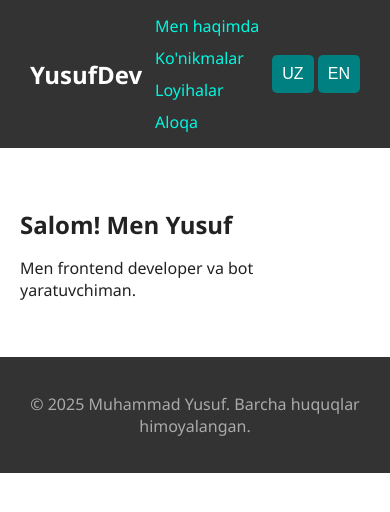
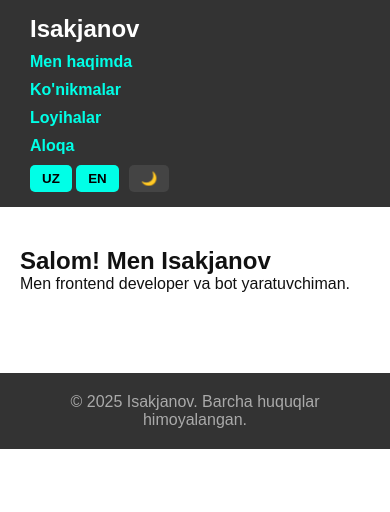
Before and after one commit to isakjanofv/my-Portfolio, a plain HTML site: page portifolio/index.html in a window 390 px wide. Drawn offline with Linux system fonts and the light colour scheme.

Commit message:
dark more qoshildi

```diff
--- a/portifolio/index.html
+++ b/portifolio/index.html
@@ -3,31 +3,41 @@
 <head>
   <meta charset="UTF-8" />
   <meta name="viewport" content="width=device-width, initial-scale=1.0" />
-  <title data-i18n="logo">Isakjanov Dev</title>
+  <title data-i18n="logo">Isakjanov</title>
   <link rel="stylesheet" href="style.css" />
 </head>
 <body>
+
   <header>
-    <div class="logo" data-i18n="logo">Isakjanov Dev</div>
-    <nav>
-      <a href="about.html" data-i18n="about">Men haqimda</a>
-      <a href="skills.html" data-i18n="skills">Ko'nikmalar</a>
-      <a href="projects.html" data-i18n="projects">Loyihalar</a>
-      <a href="contact.html" data-i18n="contact">Aloqa</a>
-    </nav>
-    <div class="lang-switcher">
-      <button class="lang-btn" onclick="setLang('uz')">UZ</button>
-      <button class="lang-btn" onclick="setLang('en')">EN</button>
+    <div class="header-container">
+      <div class="logo" data-i18n="logo">Isakjanov</div>
+
+      <div class="nav-lang-mode">
+        <nav>
+          <a href="about.html" data-i18n="about">About Me</a>
+          <a href="skills.html" data-i18n="skills">Skills</a>
+          <a href="projects.html" data-i18n="projects">Projects</a>
+          <a href="contact.html" data-i18n="contact">Contact</a>
+        </nav>
+
+        <div class="lang-mode-wrapper">
+          <div class="lang-switcher">
+            <button class="lang-btn" onclick="setLang('uz')">UZ</button>
+            <button class="lang-btn" onclick="setLang('en')">EN</button>
+          </div>
+          <button id="mode-toggle" title="Toggle Dark Mode">🌙</button>
+        </div>
+      </div>
     </div>
   </header>
 
   <section>
-    <h1 data-i18n="greeting">Salom! Men Isakjanov</h1>
-    <p data-i18n="intro">Men frontend developer va bot yaratuvchiman.</p>
+    <h1 data-i18n="greeting">Hello! I'm Yusuf</h1>
+    <p data-i18n="intro">I'm a frontend developer and bot creator.</p>
   </section>
 
   <footer>
-    <p data-i18n="rights">© 2025 Isakjanov. Barcha huquqlar himoyalangan.</p>
+    <p data-i18n="rights">© 2025 Isakjanov. All rights reserved.</p>
   </footer>
 
   <script src="script.js"></script>
--- a/portifolio/script.js
+++ b/portifolio/script.js
@@ -1,60 +1,34 @@
 const translations = {
   uz: {
-      logo: "YusufDev",
+    logo: "Isakjanov",
     home: "Bosh sahifa",
     about: "Men haqimda",
     skills: "Ko'nikmalar",
     projects: "Loyihalar",
     contact: "Aloqa",
-      greeting: "Salom! Men Yusuf",
+    greeting: "Salom! Men Isakjanov",
     intro: "Men frontend developer va bot yaratuvchiman.",
-      rights: "© 2025 Muhammad Yusuf. Barcha huquqlar himoyalangan.",
-      aboutText: "Ismim Muhammad Yusuf. Namanganda yashayman. Frontend dasturlash, Telegram botlar, Web3, va video montaj bilan shug‘ullanaman.",
-      namePlaceholder: "Ismingiz",
-      emailPlaceholder: "Email manzil",
-      messagePlaceholder: "Xabar...",
-      submitButton: "Yuborish",
+    rights: "© 2025 Isakjanov. Barcha huquqlar himoyalangan.",
   },
   en: {
-      logo: "YusufDev",
+    logo: "Isakjanov",
     home: "Home",
     about: "About Me",
     skills: "Skills",
     projects: "Projects",
     contact: "Contact",
-      greeting: "Hello! I'm Yusuf",
+    greeting: "Hello! I'm Isakjanov",
     intro: "I'm a frontend developer and bot creator.",
-      rights: "© 2025 Muhammad Yusuf. All rights reserved.",
-      aboutText: "My name is Muhammad Yusuf. I'm from Namangan. I work on frontend development, Telegram bots, Web3, and video editing.",
-      namePlaceholder: "Your name",
-      emailPlaceholder: "Email address",
-      messagePlaceholder: "Message...",
-      submitButton: "Send",
-    }
+    rights: "© 2025 Isakjanov. All rights reserved.",
+  },
 };
 
 function setLang(lang) {
-    // Text content tarjimalar
-    document.querySelectorAll("[data-i18n]").forEach((el) => {
+  const elements = document.querySelectorAll("[data-i18n]");
+  elements.forEach((el) => {
     const key = el.getAttribute("data-i18n");
     if (translations[lang]?.[key]) {
       el.textContent = translations[lang][key];
-      }
-    });
-
-    // Placeholder tarjimalar
-    document.querySelectorAll("[data-i18n-placeholder]").forEach((el) => {
-      const key = el.getAttribute("data-i18n-placeholder");
-      if (translations[lang]?.[key]) {
-        el.setAttribute("placeholder", translations[lang][key]);
-      }
-    });
-
-    // Buttonlar uchun value tarjimasi
-    document.querySelectorAll("[data-i18n-value]").forEach((el) => {
-      const key = el.getAttribute("data-i18n-value");
-      if (translations[lang]?.[key]) {
-        el.value = translations[lang][key];
     }
   });
 
@@ -62,6 +36,25 @@ const translations = {
 }
 
 document.addEventListener("DOMContentLoaded", () => {
+  // Til
   const savedLang = localStorage.getItem("lang") || "uz";
   setLang(savedLang);
+
+  // Dark Mode
+  const modeToggle = document.getElementById("mode-toggle");
+  const savedMode = localStorage.getItem("mode");
+
+  if (savedMode === "dark") {
+    document.body.classList.add("dark-mode");
+    if (modeToggle) modeToggle.textContent = "☀️";
+  }
+
+  if (modeToggle) {
+    modeToggle.addEventListener("click", () => {
+      document.body.classList.toggle("dark-mode");
+      const isDark = document.body.classList.contains("dark-mode");
+      modeToggle.textContent = isDark ? "☀️" : "🌙";
+      localStorage.setItem("mode", isDark ? "dark" : "light");
     });
+  }
+});
--- a/portifolio/style.css
+++ b/portifolio/style.css
@@ -1,25 +1,39 @@
-body {
+* {
   margin: 0;
   padding: 0;
-    font-family: 'Segoe UI', sans-serif;
-    background-color: #fff;
-    color: #222;
+  box-sizing: border-box;
+}
+
+body {
+  font-family: Arial, sans-serif;
+  background: #fff;
+  color: #111;
   transition: background 0.3s, color 0.3s;
 }
 
+/* Dark mode */
 body.dark-mode {
-    background-color: #121212;
-    color: #f0f0f0;
+  background-color: #111;
+  color: #fff;
+}
+
+body.dark-mode header,
+body.dark-mode footer {
+  background-color: #222;
+  color: #ccc;
 }
 
 header {
+  background: #333;
+  color: #fff;
+  padding: 15px 30px;
+}
+
+.header-container {
   display: flex;
   justify-content: space-between;
   align-items: center;
   flex-wrap: wrap;
-    background-color: #333;
-    color: white;
-    padding: 15px 30px;
 }
 
 .logo {
@@ -27,20 +41,57 @@ body {
   font-weight: bold;
 }
 
+.nav-lang-mode {
+  display: flex;
+  align-items: center;
+  gap: 20px;
+  flex-wrap: wrap;
+}
+
 nav {
   display: flex;
-    gap: 15px;
+  gap: 20px;
   flex-wrap: wrap;
 }
 
 nav a {
-    color: #00f8e0;
+  color: #00ffe7;
   text-decoration: none;
-    font-weight: 500;
+  font-weight: bold;
 }
 
 nav a:hover {
   text-decoration: underline;
+}
+
+.lang-mode-wrapper {
+  display: flex;
+  gap: 10px;
+  align-items: center;
+}
+
+.lang-btn {
+  background: #00ffe7;
+  border: none;
+  color: black;
+  padding: 6px 12px;
+  font-weight: bold;
+  cursor: pointer;
+  border-radius: 5px;
+}
+
+#mode-toggle {
+  background: #444;
+  color: #fff;
+  border: none;
+  padding: 6px 12px;
+  border-radius: 5px;
+  cursor: pointer;
+}
+
+body.dark-mode #mode-toggle {
+  background: #eee;
+  color: #111;
 }
 
 section {
@@ -49,63 +100,34 @@ body {
   margin: auto;
 }
 
-  h1, h2, h3 {
-    margin-bottom: 15px;
-    color: inherit;
-  }
-
-  ul {
-    list-style-type: square;
-    padding-left: 20px;
-  }
-
-  form {
-    display: flex;
-    flex-direction: column;
-    gap: 10px;
-    margin-top: 20px;
-  }
-
-  input, textarea {
-    padding: 10px;
-    border: 1px solid #aaa;
-    border-radius: 5px;
-    font-size: 16px;
-  }
-
-  button {
-    background-color: teal;
-    color: white;
-    padding: 10px;
-    border: none;
-    font-size: 16px;
-    cursor: pointer;
-    border-radius: 5px;
-  }
-
-  button:hover {
-    background-color: #007070;
-  }
-
 footer {
   text-align: center;
   padding: 20px;
-    background-color: #333;
+  background: #333;
   color: #aaa;
+  margin-top: 40px;
 }
 
-  .project {
-    background: #fafafa;
-    padding: 20px;
-    margin-bottom: 20px;
-    border-radius: 8px;
-    box-shadow: 0 0 8px rgba(0,0,0,0.1);
+/* Responsive */
+@media (max-width: 768px) {
+  .header-container {
+    flex-direction: column;
+    align-items: flex-start;
   }
 
-  @media screen and (max-width: 600px) {
-    nav {
+  .nav-lang-mode {
     flex-direction: column;
     align-items: flex-start;
     gap: 10px;
+    margin-top: 10px;
+  }
+
+  nav {
+    flex-direction: column;
+    gap: 10px;
+  }
+
+  .lang-mode-wrapper {
+    align-self: flex-start;
   }
 }
```
Also changed, not shown: portifolio/about.html (+3 -3 lines). Lines whose indentation alone changed are shown as unchanged.
